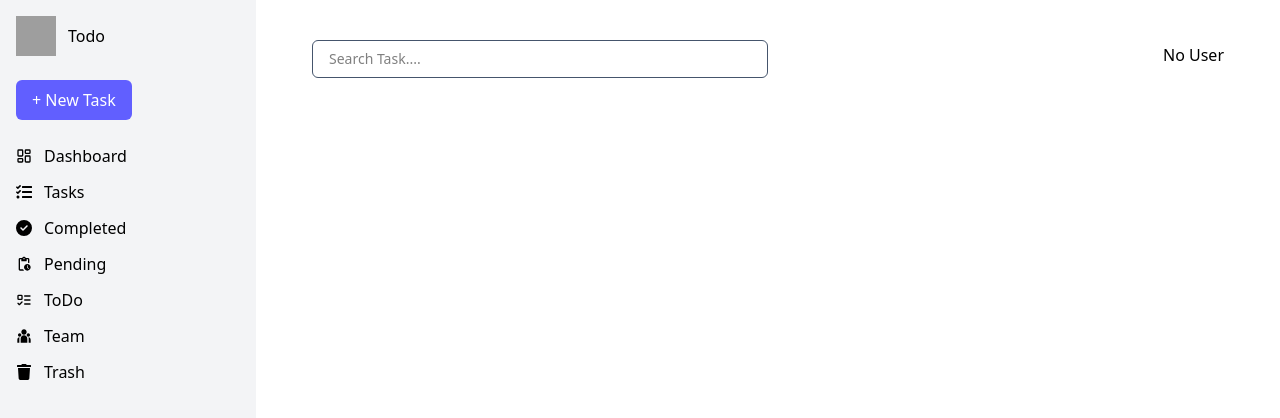
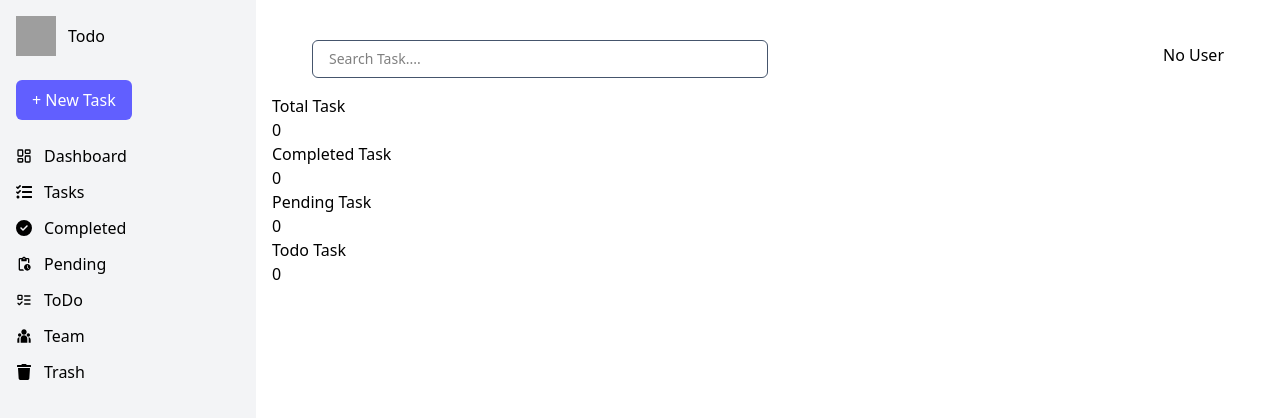
Before and after one commit to sadafshahab12/practice-project-with-firebase, a React (Vite) app: page /dashboard in a window 1280 px wide. Shown: the top 418 px of the page. Built offline with nearby package versions, Linux system fonts and the light colour scheme; no server answers; the database is empty; sample sign-in values are in the browser's storage; grey boxes are pictures that could not be loaded.

Commit message:
crud complete

```diff
--- a/src/context/UserContext.jsx
+++ b/src/context/UserContext.jsx
@@ -10,6 +10,7 @@ import {
   getDocs,
   updateDoc,
 } from "firebase/firestore";
+import { toast } from "react-toastify";
 
 const UserContext = createContext();
 export const UserProvider = ({ children }) => {
@@ -83,10 +84,18 @@ export const UserProvider = ({ children }) => {
 
   const deleteTaskId = async (id) => {
     try {
-      await deleteDoc(doc(db, "tasks", id));
-      getTasks();
+      const taskRef = doc(db, "tasks", id);
+      const tasksSnap = await getDoc(taskRef);
+      if (tasksSnap.exists()) {
+        const taskData = tasksSnap.data();
+        await addDoc(collection, "trash", taskData);
+        await deleteDoc(taskRef);
+        toast.success("Task moved to Trash!");
+        getTasks();
+      }
     } catch (error) {
-      console.error("Error deleting task:", error);
+      console.error("Error moving task to Trash:", error);
+      toast.error("Failed to move to Trash!");
     }
   };
 
@@ -111,7 +120,8 @@ export const UserProvider = ({ children }) => {
       getTasks();
       closeModal();
       setEditTaskId(null);
-      setTaskData({   // Clear input fields
+      setTaskData({
+        // Clear input fields
         taskTitle: "",
         assignedTo: "",
         taskStatus: "",
@@ -138,8 +148,7 @@ export const UserProvider = ({ children }) => {
         deleteTaskId,
         startEditTask,
         updateTask,
-        editTaskId
-
+        editTaskId,
       }}
     >
       {children}
--- a/src/pages/Dashboard.jsx
+++ b/src/pages/Dashboard.jsx
@@ -1,11 +1,28 @@
-import React from 'react';
+import React from "react";
+import { Context } from "../context/userContext";
 
 const Dashboard = () => {
+  const { taskList } = Context();
   return (
     <div>
-
+      <div className="task">
+        <h1>Total Task</h1>
+        <p>{taskList.length}</p>
+      </div>
+      <div className="task">
+        <h1>Completed Task</h1>
+        <p>{taskList.length}</p>
+      </div>
+      <div className="task">
+        <h1>Pending Task</h1>
+        <p>{taskList.length}</p>
+      </div>
+      <div className="task">
+        <h1>Todo Task</h1>
+        <p>{taskList.length}</p>
+      </div>
     </div>
   );
-}
+};
 
 export default Dashboard;
```
